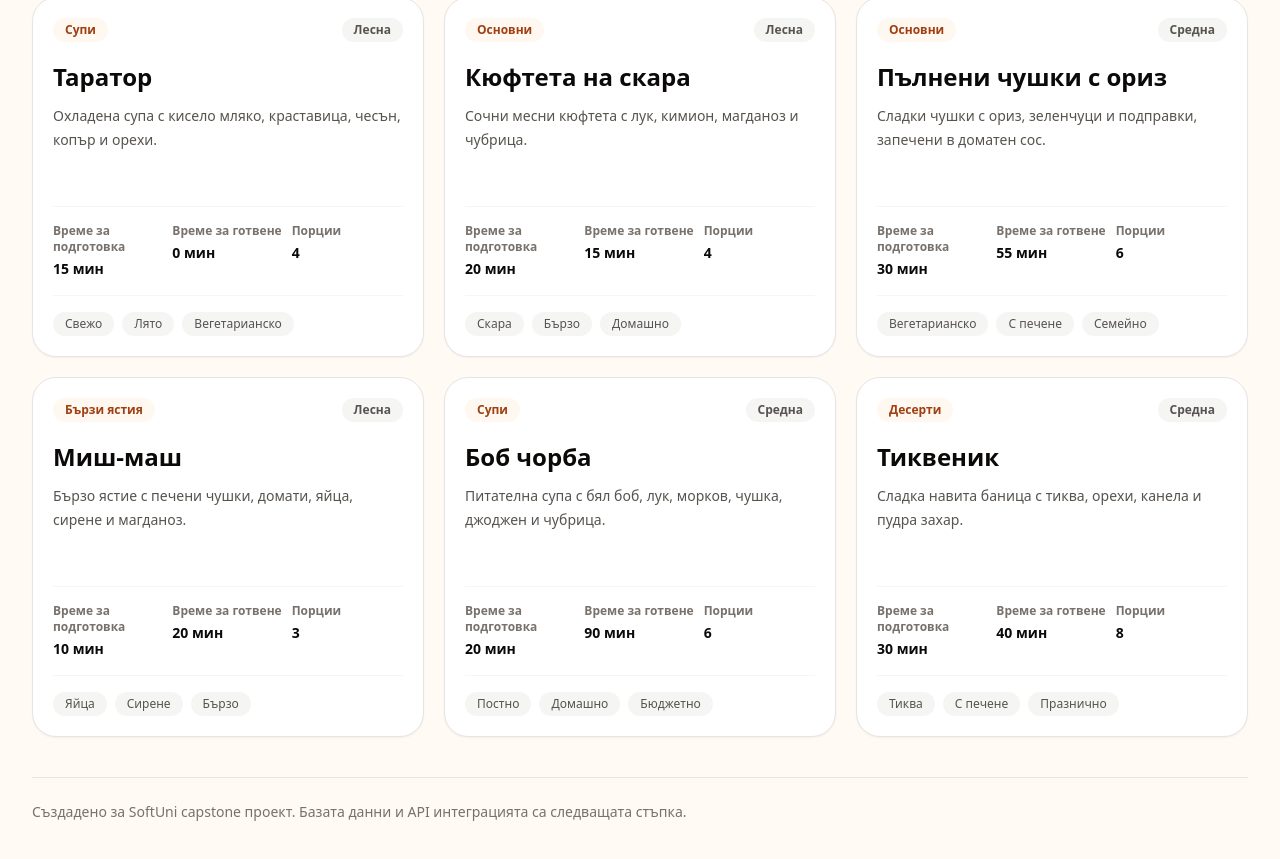
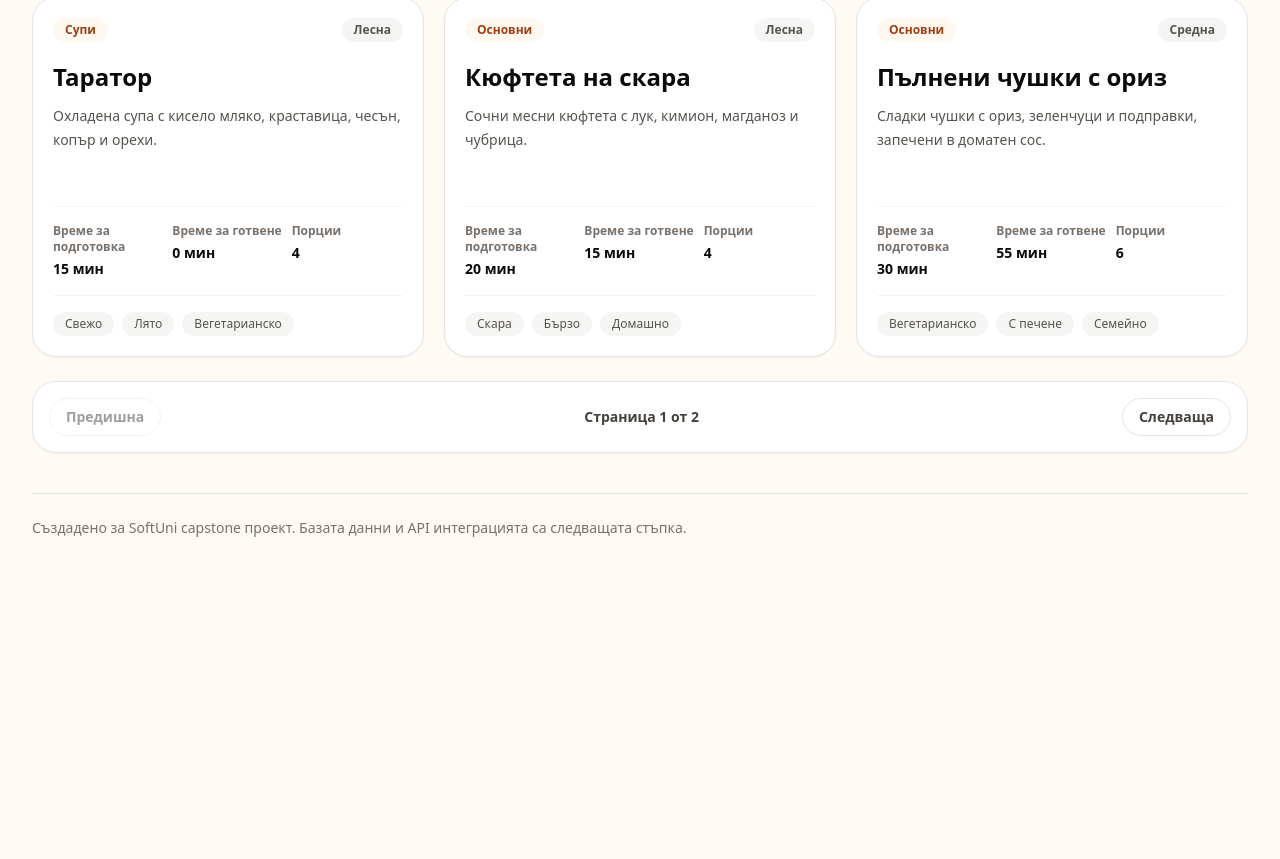
Before and after one commit to s-badev/chefos-recipes-fullstack, a Next.js app in the folder apps/web/: page /catalog in a window 1280 px wide. Shown: the part 773-1632 px from the top of the page. After the commit the page ends 1359 px from the top, so only its background shows below. Built offline with nearby package versions, Linux system fonts and the light colour scheme.

Commit message:
Add recipe pagination support

```diff
--- a/apps/web/src/app/api/recipes/route.ts
+++ b/apps/web/src/app/api/recipes/route.ts
@@ -19,7 +19,12 @@ export function GET(request: Request) {
   });
 
   return NextResponse.json({
+    items: recipePage.items,
     data: recipePage.items,
+    total: recipePage.total,
+    page: recipePage.page,
+    pageSize: recipePage.pageSize,
+    totalPages: recipePage.totalPages,
     meta: {
       count: recipePage.items.length,
       total: recipePage.total,
--- a/apps/web/src/app/catalog/recipe-catalog.tsx
+++ b/apps/web/src/app/catalog/recipe-catalog.tsx
@@ -1,14 +1,16 @@
 "use client";
 
 import Link from "next/link";
-import { useMemo, useState } from "react";
+import { useEffect, useMemo, useState } from "react";
 import { recipes } from "./recipes";
 
 const allCategoriesLabel = "Всички";
+const catalogPageSize = 6;
 
 export function RecipeCatalog() {
   const [searchTerm, setSearchTerm] = useState("");
   const [selectedCategory, setSelectedCategory] = useState(allCategoriesLabel);
+  const [currentPage, setCurrentPage] = useState(1);
 
   const categories = useMemo(
     () => [allCategoriesLabel, ...Array.from(new Set(recipes.map((recipe) => recipe.category)))],
@@ -28,6 +30,20 @@ export function RecipeCatalog() {
       return matchesCategory && searchableText.includes(normalizedSearch);
     });
   }, [searchTerm, selectedCategory]);
+
+  const totalPages = Math.max(1, Math.ceil(filteredRecipes.length / catalogPageSize));
+  const paginatedRecipes = filteredRecipes.slice(
+    (currentPage - 1) * catalogPageSize,
+    currentPage * catalogPageSize
+  );
+
+  useEffect(() => {
+    setCurrentPage(1);
+  }, [searchTerm, selectedCategory]);
+
+  useEffect(() => {
+    setCurrentPage((page) => Math.min(page, totalPages));
+  }, [totalPages]);
 
   return (
     <section className="space-y-8">
@@ -86,8 +102,9 @@ export function RecipeCatalog() {
       </div>
 
       {filteredRecipes.length > 0 ? (
+        <div className="space-y-6">
           <div className="grid gap-5 md:grid-cols-2 xl:grid-cols-3">
-          {filteredRecipes.map((recipe) => (
+            {paginatedRecipes.map((recipe) => (
               <Link
                 className="group flex min-h-[360px] flex-col rounded-3xl border border-stone-200 bg-white p-5 shadow-sm transition hover:-translate-y-1 hover:border-brand-200 hover:shadow-md"
                 href={`/catalog/${recipe.slug}`}
@@ -137,6 +154,29 @@ export function RecipeCatalog() {
               </Link>
             ))}
           </div>
+
+          <div className="flex flex-col gap-3 rounded-3xl border border-stone-200 bg-white p-4 shadow-sm sm:flex-row sm:items-center sm:justify-between">
+            <button
+              className="rounded-full border border-stone-200 px-4 py-2 text-sm font-bold text-stone-700 transition enabled:hover:border-brand-300 enabled:hover:text-brand-800 disabled:cursor-not-allowed disabled:opacity-50"
+              disabled={currentPage <= 1}
+              onClick={() => setCurrentPage((page) => Math.max(1, page - 1))}
+              type="button"
+            >
+              Предишна
+            </button>
+            <p className="text-center text-sm font-bold text-stone-700">
+              Страница {currentPage} от {totalPages}
+            </p>
+            <button
+              className="rounded-full border border-stone-200 px-4 py-2 text-sm font-bold text-stone-700 transition enabled:hover:border-brand-300 enabled:hover:text-brand-800 disabled:cursor-not-allowed disabled:opacity-50"
+              disabled={currentPage >= totalPages}
+              onClick={() => setCurrentPage((page) => Math.min(totalPages, page + 1))}
+              type="button"
+            >
+              Следваща
+            </button>
+          </div>
+        </div>
       ) : (
         <div className="rounded-3xl border border-dashed border-brand-200 bg-white p-10 text-center shadow-sm">
           <h3 className="text-2xl font-bold text-stone-950">Няма намерени рецепти</h3>
--- a/apps/web/src/server/recipes/repository.ts
+++ b/apps/web/src/server/recipes/repository.ts
@@ -17,6 +17,7 @@ export type AdminRecipeSummary = {
 };
 
 export function findRecipes({ offset, limit }: RecipePageQuery): RecipePage {
+  // Later this maps directly to Drizzle `.limit(limit).offset(offset)` queries.
   return {
     items: recipes.slice(offset, offset + limit),
     total: recipes.length
--- a/apps/web/src/server/recipes/service.ts
+++ b/apps/web/src/server/recipes/service.ts
@@ -20,6 +20,8 @@ export type PaginatedResult<T> = {
 };
 
 const DEFAULT_PAGE = 1;
+const DEFAULT_PAGE_SIZE = 6;
+const MAX_PAGE_SIZE = 50;
 
 function normalizePositiveInteger(value: number | undefined, fallback: number) {
   if (!value || !Number.isFinite(value) || value < 1) {
@@ -30,9 +32,9 @@ function normalizePositiveInteger(value: number | undefined, fallback: number) {
 }
 
 export function listRecipes(params: PaginationParams = {}) {
-  const total = findRecipes({ offset: 0, limit: Number.MAX_SAFE_INTEGER }).total;
   const page = normalizePositiveInteger(params.page, DEFAULT_PAGE);
-  const pageSize = normalizePositiveInteger(params.pageSize, Math.max(total, 1));
+  const requestedPageSize = normalizePositiveInteger(params.pageSize, DEFAULT_PAGE_SIZE);
+  const pageSize = Math.min(requestedPageSize, MAX_PAGE_SIZE);
   const offset = (page - 1) * pageSize;
   const result = findRecipes({ offset, limit: pageSize });
 
```
Lines whose indentation alone changed are shown as unchanged.
